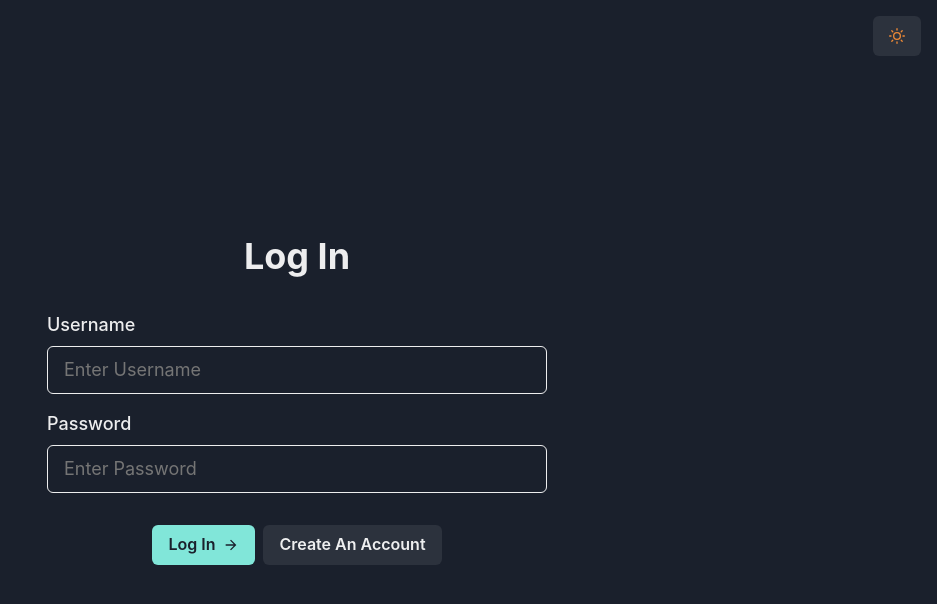
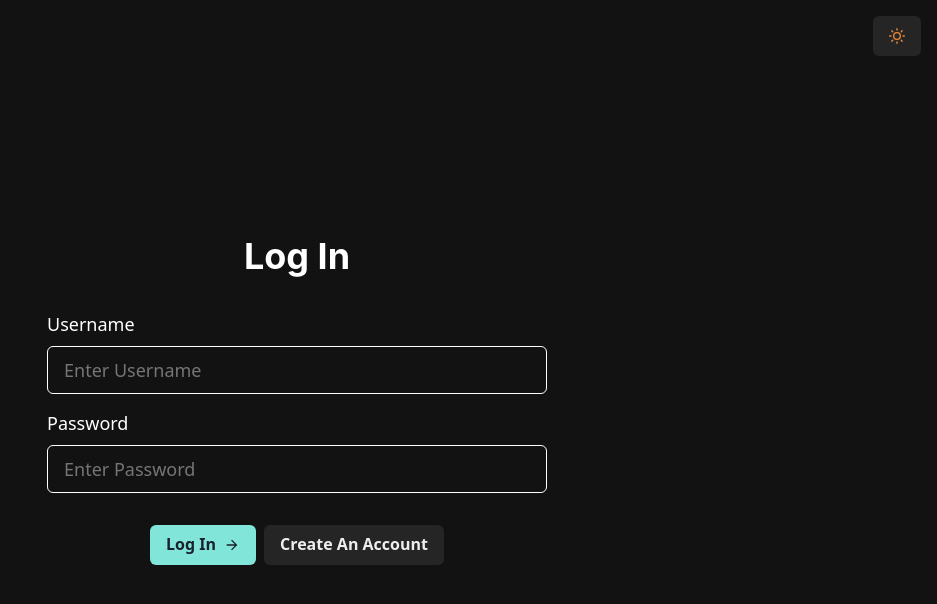
Before and after one commit to noahfajarda/Bolt-Chat, a React (Vite) app in the folder client/: page / in a window 1280 px wide. Shown: the top 604 px of the page, without its empty margins (343-1280 px from the left). Built offline with nearby package versions, Linux system fonts and the light colour scheme.

Commit message:
fixed minor console errors

```diff
--- a/client/src/theme.js
+++ b/client/src/theme.js
@@ -9,12 +9,12 @@
     global: {
       body: {
         margin: 0,
-        "font-family": "-apple-system, BlinkMacSystemFont,'Segoe UI', 'Roboto', 'Oxygen', 'Ubuntu', 'Cantarell', 'Fira Sans', 'Droid Sans', Helvetica Neue', sans-serif",
-        "-webkit-font-smoothing": "antialiased",
-        "-moz-osx-font-smoothing": "grayscale",
+        fontFamily: "-apple-system, BlinkMacSystemFont,'Segoe UI', 'Roboto', 'Oxygen', 'Ubuntu', 'Cantarell', 'Fira Sans', 'Droid Sans', Helvetica Neue', sans-serif",
+        WebkitFontSmoothing: "antialiased",
+        MozOsxFontSmoothing: "grayscale",
       },
       code: {
-        "font-family": "source-code-pro, Menlo, Monaco, Consolas, 'Courier New', monospace",
+        fontFamily: "source-code-pro, Menlo, Monaco, Consolas, 'Courier New', monospace",
       }
     }
   }
```
